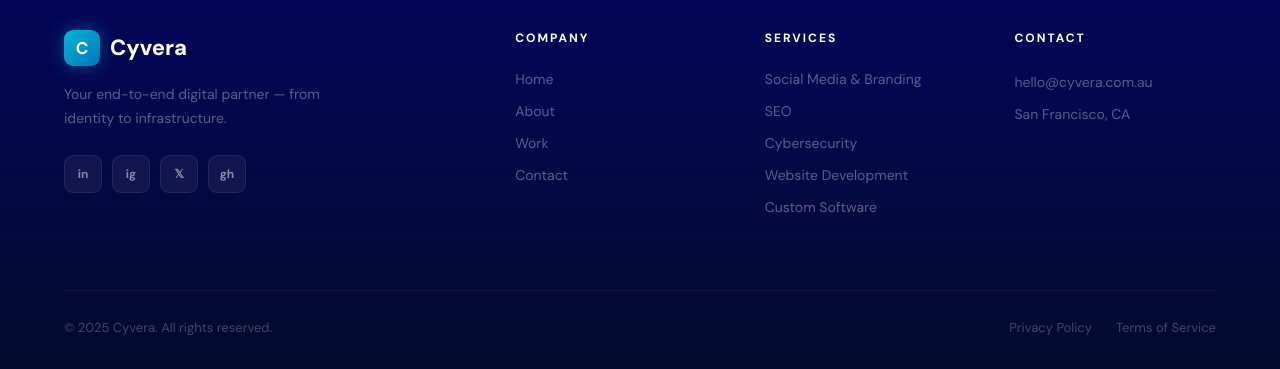
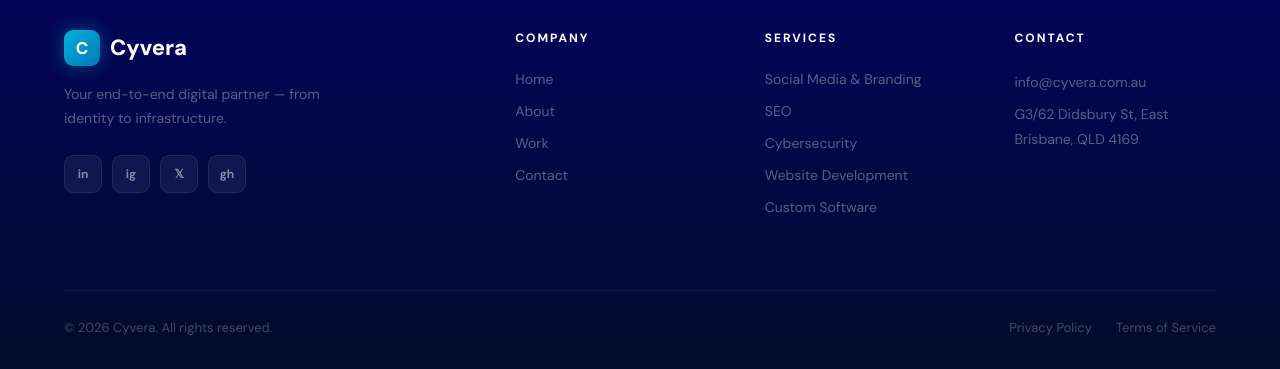
Before and after one commit to Noor-Masrur/cyvera-portfolio, a React (Vite) app: page / in a window 1280 px wide. Shown: the part 6443-6812 px from the top of the page. Built offline with nearby package versions, Linux system fonts and the light colour scheme.

Commit message:
Update contact information

```diff
--- a/index.html
+++ b/index.html
@@ -49,7 +49,8 @@
           "contactPoint": {
             "@type": "ContactPoint",
             "contactType": "customer service",
-            "email": "hello@cyvera.com.au"
+            "email": "info@cyvera.com.au",
+            "location": "G3/62 Didsbury St, East Brisbane, QLD 4169"
           }
         },
         {
--- a/src/cyvera-portfolio.jsx
+++ b/src/cyvera-portfolio.jsx
@@ -1022,8 +1022,8 @@ function Contact() {
               <div>
                 <h3 style={{ fontSize: 24, fontFamily: "'DM Sans', sans-serif", fontWeight: 800, color: "#0A2540", marginBottom: 36 }}>Contact Information</h3>
                 {[
-                  { icon: "✉️", label: "Email", val: "hello@cyvera.com.au" },
-                  { icon: "📍", label: "Location", val: "San Francisco, CA (Remote-First)" },
+                  { icon: "✉️", label: "Email", val: "info@cyvera.com.au" },
+                  { icon: "📍", label: "Location", val: "G3/62 Didsbury St, East Brisbane, QLD 4169" },
                   { icon: "⚡", label: "Response Time", val: "Within 24 hours" },
                 ].map(item => (
                     <div key={item.label} style={{ display: "flex", gap: 16, marginBottom: 28, alignItems: "flex-start" }}>
@@ -1496,13 +1496,13 @@ function Footer() {
 
             <div>
               <h4 style={{ color: "#fff", fontFamily: "'DM Sans', sans-serif", fontWeight: 700, fontSize: 12, letterSpacing: "2px", textTransform: "uppercase", marginBottom: 24 }}>Contact</h4>
-              <p style={{ color: "rgba(255,255,255,0.35)", fontFamily: "'DM Sans', sans-serif", fontSize: 14, lineHeight: 1.75 }}>hello@cyvera.com.au</p>
-              <p style={{ color: "rgba(255,255,255,0.35)", fontFamily: "'DM Sans', sans-serif", fontSize: 14, lineHeight: 1.75, marginTop: 8 }}>San Francisco, CA</p>
+              <p style={{ color: "rgba(255,255,255,0.35)", fontFamily: "'DM Sans', sans-serif", fontSize: 14, lineHeight: 1.75 }}>info@cyvera.com.au</p>
+              <p style={{ color: "rgba(255,255,255,0.35)", fontFamily: "'DM Sans', sans-serif", fontSize: 14, lineHeight: 1.75, marginTop: 8 }}>G3/62 Didsbury St, East Brisbane, QLD 4169</p>
             </div>
           </div>
 
           <div style={{ borderTop: "1px solid rgba(255,255,255,0.06)", paddingTop: 28, display: "flex", justifyContent: "space-between", alignItems: "center", flexWrap: "wrap", gap: 16 }}>
-            <p style={{ color: "rgba(255,255,255,0.25)", fontFamily: "'DM Sans', sans-serif", fontSize: 13 }}>© 2025 Cyvera. All rights reserved.</p>
+            <p style={{ color: "rgba(255,255,255,0.25)", fontFamily: "'DM Sans', sans-serif", fontSize: 13 }}>© 2026 Cyvera. All rights reserved.</p>
             <div style={{ display: "flex", gap: 24 }}>
               {["Privacy Policy", "Terms of Service"].map(l => (
                   <a key={l} href="#" style={{ color: "rgba(255,255,255,0.25)", fontFamily: "'DM Sans', sans-serif", fontSize: 13, textDecoration: "none", transition: "color 0.2s" }}
```
Also changed, not shown: 1 other file (tests, documents, lock files or other folders).
